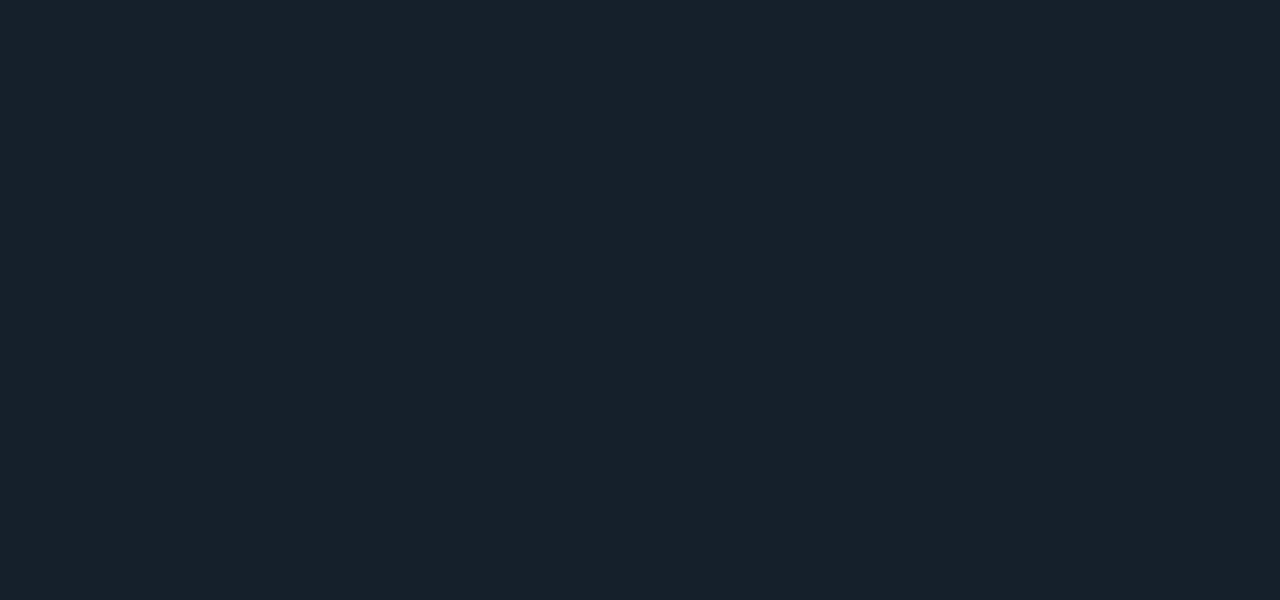
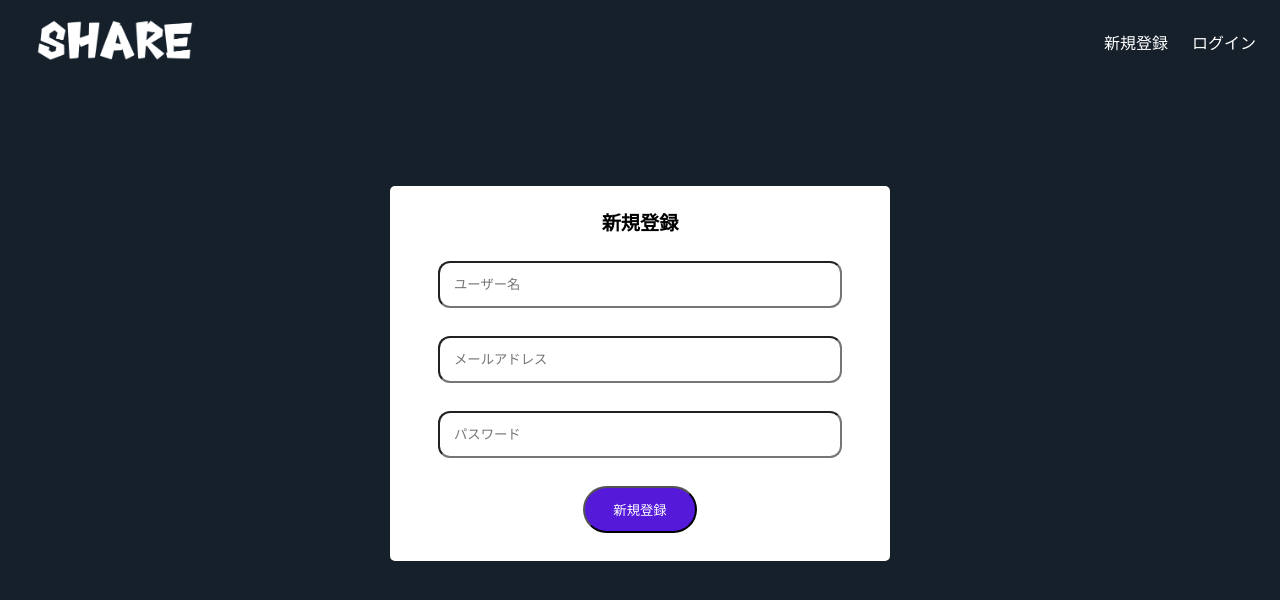
Before and after one commit to k-sasaki066/sns-app, a Nuxt app in the folder sns-app-nuxt/: page /Register in a window 1280 px wide. Shown: the top 600 px of the page. Built offline with nearby package versions, Linux system fonts and the light colour scheme.

Commit message:
会員登録&ログイン画面作成

```diff
--- /dev/null
+++ b/sns-app-nuxt/assets/css/auth_form.css
@@ -0,0 +1,37 @@
+.form-container {
+    width: 500px;
+    margin: 100px auto;
+    background-color: #fff;
+    text-align: center;
+    padding: 28px 48px;
+    flex-direction: column;
+    gap: 28px;
+}
+
+.form-group {
+    flex-direction: column;
+    gap: 28px;
+    width: 100%;
+}
+
+.form-header {
+    font-size: 1.2em;
+}
+
+.form-group__item {
+    width: 100%;
+}
+
+.form-group__item-input {
+    width: 100%;
+    padding: 14px;
+    border-radius: 12px;
+}
+
+.form-btn {
+    display: inline-block;
+    align-self: center;
+    background-color: #5419D9;
+    padding: 12px 28px;
+    border-radius: 9999px;
+}
--- a/sns-app-nuxt/assets/css/common.css
+++ b/sns-app-nuxt/assets/css/common.css
@@ -1,3 +1,9 @@
+*,
+*::before,
+*::after {
+    box-sizing: border-box;
+}
+
 body {
     width: 100vw;
     min-height: 100vh;
@@ -9,7 +15,44 @@ body {
         "ＭＳ Ｐゴシック", "MS PGothic", sans-serif;
 }
 
-a {
+NuxtLink {
     text-decoration: none;
     cursor: pointer;
 }
+
+.flex {
+    display: flex;
+}
+
+.white {
+    color: #fff;
+}
+
+.radius5 {
+    border-radius: 5px;
+}
+
+.error-message {
+    color: #e03131;
+    text-align: left;
+}
+
+/* ---header--- */
+.auth-header {
+    justify-content: space-between;
+    align-items: center;
+    padding: 18px 24px;
+}
+
+.auth-header__img-wrap {
+    width: 180px;
+}
+
+.auth-header__img {
+    width: 100%;
+    height: 100%;
+}
+
+.auth-header-nav__list {
+    gap: 24px;
+}
--- /dev/null
+++ b/sns-app-nuxt/assets/css/reset.css
@@ -0,0 +1,185 @@
+/*
+html5doctor.com Reset Stylesheet
+v1.6.1
+Last Updated: 2010-09-17
+Author: Richard Clark - http://richclarkdesign.com
+Twitter: @rich_clark
+*/
+
+html,
+body,
+div,
+span,
+object,
+iframe,
+h1,
+h2,
+h3,
+h4,
+h5,
+h6,
+p,
+blockquote,
+pre,
+abbr,
+address,
+cite,
+code,
+del,
+dfn,
+em,
+img,
+ins,
+kbd,
+q,
+samp,
+small,
+strong,
+sub,
+sup,
+var,
+b,
+i,
+dl,
+dt,
+dd,
+ol,
+ul,
+li,
+fieldset,
+form,
+label,
+legend,
+table,
+caption,
+tbody,
+tfoot,
+thead,
+tr,
+th,
+td,
+article,
+aside,
+canvas,
+details,
+figcaption,
+figure,
+footer,
+header,
+hgroup,
+menu,
+nav,
+section,
+summary,
+time,
+mark,
+audio,
+video {
+    margin: 0;
+    padding: 0;
+    border: 0;
+    outline: 0;
+    font-size: 100%;
+    vertical-align: baseline;
+    background: transparent;
+}
+
+body {
+    line-height: 1;
+}
+
+article,
+aside,
+details,
+figcaption,
+figure,
+footer,
+header,
+hgroup,
+menu,
+nav,
+section {
+    display: block;
+}
+
+nav ul {
+    list-style: none;
+}
+
+li {
+    list-style: none;
+}
+
+blockquote,
+q {
+    quotes: none;
+}
+
+blockquote:before,
+blockquote:after,
+q:before,
+q:after {
+    content: '';
+    content: none;
+}
+
+a {
+    margin: 0;
+    padding: 0;
+    font-size: 100%;
+    vertical-align: baseline;
+    background: transparent;
+    color: inherit;
+    text-decoration: none;
+}
+
+a:hover,
+a:visited {
+    /* color : inherit; */
+    text-decoration: none;
+}
+
+/* change colours to suit your needs */
+ins {
+    background-color: #ff9;
+    color: #000;
+    text-decoration: none;
+}
+
+/* change colours to suit your needs */
+mark {
+    background-color: #ff9;
+    color: #000;
+    font-style: italic;
+    font-weight: bold;
+}
+
+del {
+    text-decoration: line-through;
+}
+
+abbr[title],
+dfn[title] {
+    border-bottom: 1px dotted;
+    cursor: help;
+}
+
+table {
+    border-collapse: collapse;
+    border-spacing: 0;
+}
+
+/* change border colour to suit your needs */
+hr {
+    display: block;
+    height: 1px;
+    border: 0;
+    border-top: 1px solid #cccccc;
+    margin: 1em 0;
+    padding: 0;
+}
+
+input,
+select {
+    vertical-align: middle;
+}
--- a/sns-app-nuxt/components/AuthHeader.vue
+++ b/sns-app-nuxt/components/AuthHeader.vue
@@ -1,5 +1,21 @@
 <template>
-  <div>
-
-  </div>
+    <header class="auth-header flex">
+        <div class="auth-header__img-wrap">
+            <img class="auth-header__img" src="/icons/logo.png" alt="share">
+        </div>
+        <nav class="auth-header-nav__menu">
+            <ul class="auth-header-nav__list flex white">
+                <li class="auth-header-nav__item">
+                    <NuxtLink class="auth-header-nav__link" to ="/register">
+                        新規登録
+                    </NuxtLink>
+                </li>
+                <li class="auth-header-nav__item">
+                    <NuxtLink class="auth-header-nav__link" to="/login">
+                        ログイン
+                    </NuxtLink>
+                </li>
+            </ul>
+        </nav>
+    </header>
 </template>
--- a/sns-app-nuxt/nuxt.config.ts
+++ b/sns-app-nuxt/nuxt.config.ts
@@ -5,5 +5,8 @@ export default defineNuxtConfig({
 
   ssr: false,
 
-  css: ['~/assets/css/common.css']
+  css: [
+    '~/assets/css/reset.css',
+    '~/assets/css/common.css',
+  ]
 })
--- a/sns-app-nuxt/pages/Login.vue
+++ b/sns-app-nuxt/pages/Login.vue
@@ -1,5 +1,31 @@
 <template>
-  <div>
     <AuthHeader></AuthHeader>
-  </div>
+    <main>
+        <div class="form-container radius5 flex">
+            <h1 class="form-header">ログイン</h1>
+            <form class="form-group flex">
+                <div class="form-group__item">
+                    <input class="form-group__item-input" type="text" name="email" value="" placeholder="メールアドレス">
+                    <div class="error-message">
+
+                    </div>
+                </div>
+
+                <div class="form-group__item">
+                    <input class="form-group__item-input" type="password" name="password" value="" placeholder="パスワード">
+                    <div class="error-message">
+
+                    </div>
+                </div>
+
+                <button class="form-btn white" type="submit">
+                    ログイン
+                </button>
+            </form>
+        </div>
+    </main>
 </template>
+
+<script setup>
+import '~/assets/css/auth_form.css'
+</script>
--- a/sns-app-nuxt/pages/Register.vue
+++ b/sns-app-nuxt/pages/Register.vue
@@ -1,5 +1,38 @@
 <template>
-  <div>
     <AuthHeader></AuthHeader>
-  </div>
+    <main>
+        <div class="form-container radius5 flex">
+            <h1 class="form-header">新規登録</h1>
+            <form class="form-group flex">
+                <div class="form-group__item">
+                    <input class="form-group__item-input" type="text" name="name" value="" placeholder="ユーザー名">
+                    <div class="error-message">
+
+                    </div>
+                </div>
+
+                <div class="form-group__item">
+                    <input class="form-group__item-input" type="text" name="email" value="" placeholder="メールアドレス">
+                    <div class="error-message">
+
+                    </div>
+                </div>
+
+                <div class="form-group__item">
+                    <input class="form-group__item-input" type="password" name="password" value="" placeholder="パスワード">
+                    <div class="error-message">
+
+                    </div>
+                </div>
+
+                <button class="form-btn white" type="submit">
+                    新規登録
+                </button>
+            </form>
+        </div>
+    </main>
 </template>
+
+<script setup>
+import '~/assets/css/auth_form.css'
+</script>
```
